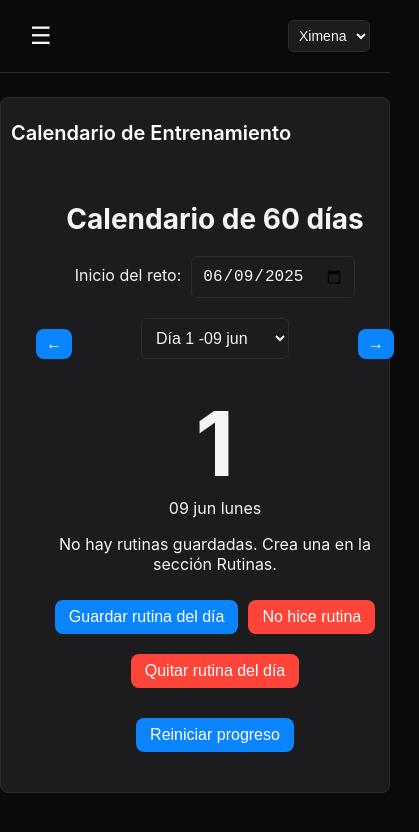
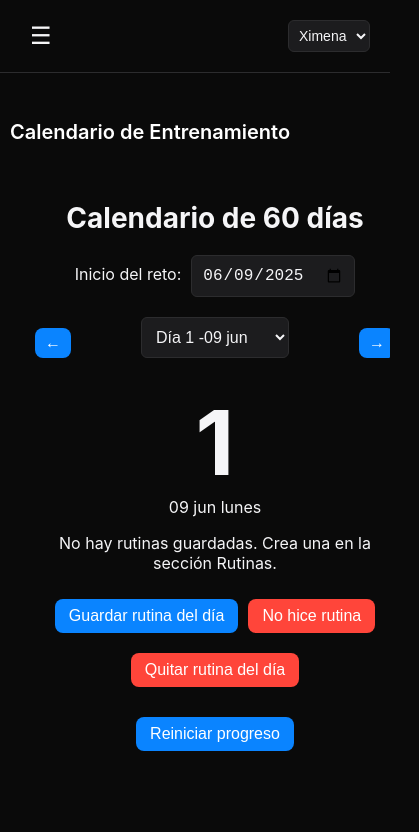
Before and after one commit to Jamon1405/Reto90Dias, a Next.js app: page /calendar in a window 390 px wide. Shown: the top 832 px of the page, 419 px wide, since content can reach past the window. Built offline with nearby package versions, Linux system fonts and the light colour scheme.

Commit message:
Constrain layout for mobile

```diff
--- a/src/app/globals.css
+++ b/src/app/globals.css
@@ -1,7 +1,12 @@
 /* Modern global styles */
+html,
 body {
   margin: 0;
   padding: 0;
+  overflow-x: hidden;
+}
+
+body {
   font-family: 'SF Pro Display', -apple-system, BlinkMacSystemFont, 'Segoe UI', 'Helvetica Neue', Arial, sans-serif;
   background: #0A0A0A;
   color: #f5f5f7;
@@ -17,13 +22,11 @@ h2 {
 
 /* Ajustes para contenedores generales */
 .container {
-  padding: 24px;
+  max-width: 430px;
+  width: 100%;
   margin: 0 auto;
-  max-width: 600px;
+  padding: 0 16px; /* margen seguro lateral */
   box-sizing: border-box;
-  background-color: #1C1C1E;
-  border: 1px solid #2C2C2E;
-  border-radius: 12px;
 }
 
 /* Media Queries para pantallas más pequeñas (móviles y tablets) */
--- a/src/app/layout.js
+++ b/src/app/layout.js
@@ -10,7 +10,10 @@ export default function RootLayout({ children }) {
   return (
     <html lang="es">
       <head>
-        <meta name="viewport" content="width=device-width, initial-scale=1" />
+        <meta
+          name="viewport"
+          content="width=device-width, initial-scale=1.0, maximum-scale=1.0, user-scalable=no"
+        />
       </head>
       <body>
         <Navigation /> {/* Navegación */}
--- a/src/app/page.js
+++ b/src/app/page.js
@@ -97,9 +97,10 @@ const HomePage = () => {
   const containerStyle = {
     padding: '30px',
     minHeight: '100vh',
-    maxWidth: '600px',
+    maxWidth: '430px',
     margin: '0 auto',
     textAlign: 'center',
+    width: '100%',
   };
 
   const headerStyle = {
--- a/src/components/Calendar.js
+++ b/src/components/Calendar.js
@@ -539,7 +539,7 @@ const containerStyle = {
   margin: 'auto',
   textAlign: 'center',
   width: '100%',
-  maxWidth: '600px',
+  maxWidth: '430px',
 };
 
 const headerStyle = {
--- a/src/components/ExerciseProgress.js
+++ b/src/components/ExerciseProgress.js
@@ -97,7 +97,7 @@ const ExerciseProgress = () => {
       style={{
         marginTop: '20px',
         textAlign: 'center',
-        maxWidth: '600px',
+        maxWidth: '430px',
         width: '100%',
         marginLeft: 'auto',
         marginRight: 'auto',
@@ -129,7 +129,7 @@ const ExerciseProgress = () => {
         </select>
       )}
       {data && (
-        <div style={{ height: '250px', maxWidth: '600px', margin: '0 auto' }}>
+        <div style={{ height: '250px', maxWidth: '430px', margin: '0 auto' }}>
           <Line data={data} options={options} />
         </div>
       )}
--- a/src/components/RoutineManager.js
+++ b/src/components/RoutineManager.js
@@ -255,7 +255,7 @@ const RoutineManager = () => {
 
 const containerStyle = {
   padding: '20px',
-  maxWidth: '600px',
+  maxWidth: '430px',
   margin: 'auto',
   width: '100%',
 };
--- a/src/components/WeightTracker.js
+++ b/src/components/WeightTracker.js
@@ -156,7 +156,8 @@ const WeightTracker = () => {
   const containerStyle = {
     padding: '24px',
     margin: '30px auto',
-    maxWidth: '600px',
+    maxWidth: '430px',
+    width: '100%',
     textAlign: 'center',
   };
 
```
